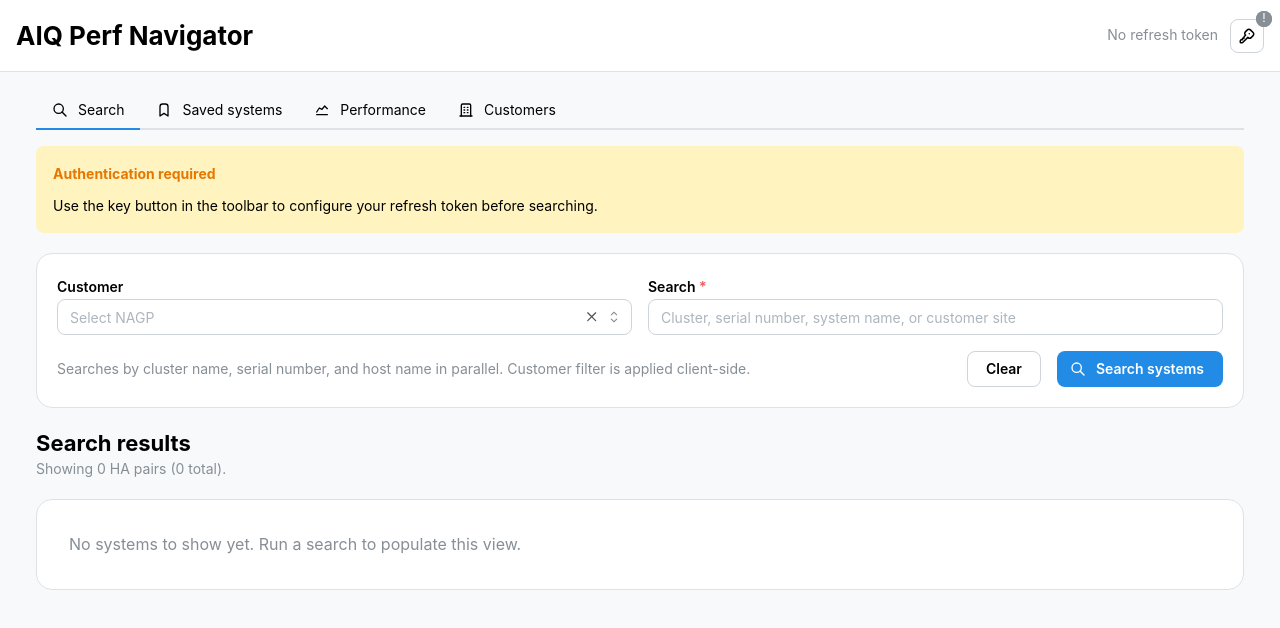
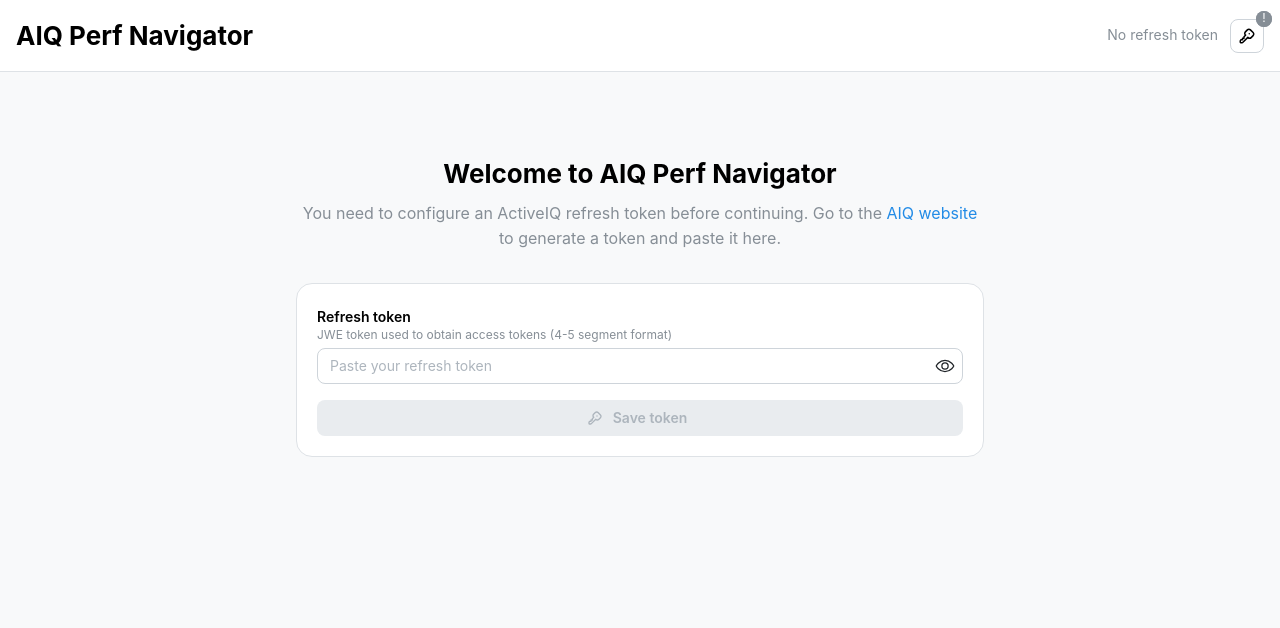
Before and after one commit to ybizeul/AIQPerfNavigator, a React (Vite) app: page / in a window 1280 px wide. Shown: the top 628 px of the page. Built offline with nearby package versions, Linux system fonts and the light colour scheme.

Commit message:
feat: add refresh token input and validation to AIQ Perf Navigator

```diff
--- a/src/App.tsx
+++ b/src/App.tsx
@@ -4,6 +4,7 @@ import '@mantine/dates/styles.css'
 import {
   ActionIcon,
   Alert,
+  Anchor,
   AppShell,
   Badge,
   Button,
@@ -43,7 +44,6 @@ import {
   IconBuilding,
   IconChartLine,
   IconCheck,
-  IconDeviceFloppy,
   IconKey,
   IconPlus,
   IconRefresh,
@@ -2242,6 +2242,48 @@ function App() {
         </AppShell.Header>
 
         <AppShell.Main>
+          {!refreshToken && (
+            <Container size="sm" py="xl">
+              <Stack gap="xl" align="center" mt="xl">
+                <Stack gap="xs" align="center">
+                  <Title order={2}>Welcome to AIQ Perf Navigator</Title>
+                  <Text c="dimmed" ta="center">
+                    You need to configure an ActiveIQ refresh token before continuing. Go to the{' '}
+                    <Anchor href="https://aiq.netapp.com/api" target="_blank" rel="noopener noreferrer">
+                      AIQ website
+                    </Anchor>
+                    {' '}to generate a token and paste it here.
+                  </Text>
+                </Stack>
+                <Paper withBorder radius="lg" p="lg" style={{ width: '100%' }}>
+                  <Stack gap="md">
+                    <PasswordInput
+                      label="Refresh token"
+                      placeholder="Paste your refresh token"
+                      description="JWE token used to obtain access tokens (4-5 segment format)"
+                      value={draftRefreshToken}
+                      onChange={(event) => setDraftRefreshToken(event.currentTarget.value)}
+                    />
+                    {draftRefreshToken && draftRefreshToken.trim().split('.').length < 4 ? (
+                      <Alert color="yellow" title="Warning">
+                        Refresh tokens should be in JWE format with 4-5 segments separated by dots. The current
+                        token has {draftRefreshToken.trim().split('.').length} segments. Make sure you copied
+                        the entire token correctly.
+                      </Alert>
+                    ) : null}
+                    <Button
+                      onClick={handleTokenSave}
+                      disabled={!draftRefreshToken.trim()}
+                      leftSection={<IconKey size={16} />}
+                    >
+                      Save token
+                    </Button>
+                  </Stack>
+                </Paper>
+              </Stack>
+            </Container>
+          )}
+          {refreshToken && (
           <Container size="xl">
             <Stack gap="lg">
               <Tabs defaultValue="search" keepMounted={false}>
@@ -3099,6 +3141,7 @@ function App() {
               </Tabs>
             </Stack>
           </Container>
+          )}
         </AppShell.Main>
       </AppShell>
     </>
```
